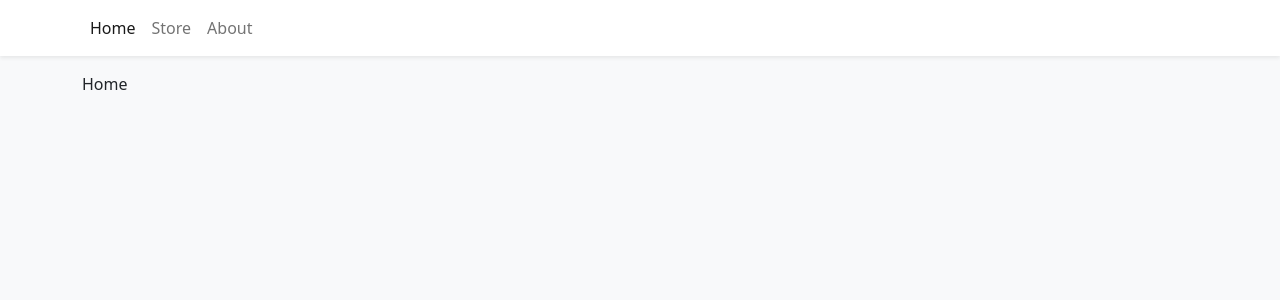
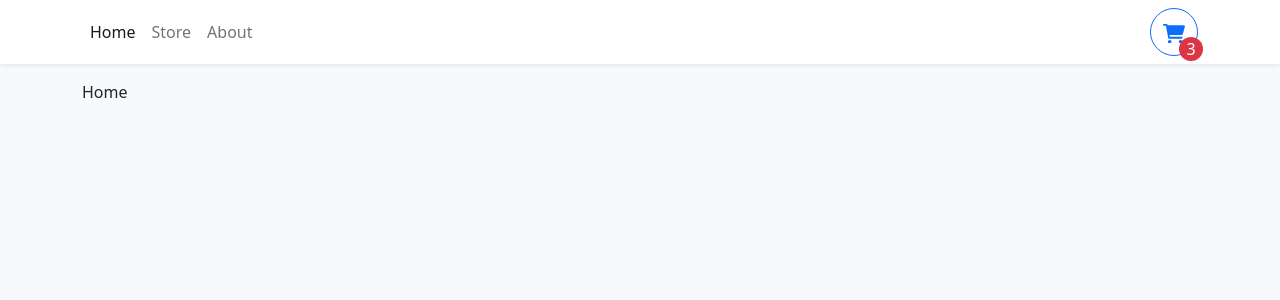
Before and after one commit to Akbarjon03/shop-card, a React (Vite) app: page / in a window 1280 px wide. Shown: the top 300 px of the page. Built offline with nearby package versions, Linux system fonts and the light colour scheme.

Commit message:
json 16 minut

```diff
--- a/src/components/Navbar.tsx
+++ b/src/components/Navbar.tsx
@@ -1,9 +1,9 @@
-import { Container, Nav, Navbar as NavbarBs } from "react-bootstrap";
+import { Button, Container, Nav, Navbar as NavbarBs } from "react-bootstrap";
 import { NavLink } from "react-router-dom";
 
 function Navbar() {
   return (
-    <NavbarBs className="bg-white shadow-sm mb-3">
+    <NavbarBs sticky="top" className="bg-white shadow-sm mb-3">
       <Container>
         <Nav className="me-auto">
           <Nav.Link to="/" as={NavLink}>
@@ -16,6 +16,33 @@ function Navbar() {
             About
           </Nav.Link>
         </Nav>
+        <Button
+          style={{ width: "3rem", height: "3rem", position: "relative" }}
+          variant="outline-primary"
+          className="rounded-circle"
+        >
+          <svg
+            xmlns="http://www.w3.org/2000/svg"
+            viewBox="0 0 576 512"
+            fill="currentColor"
+          >
+            <path d="M96 0C107.5 0 117.4 8.19 119.6 19.51L121.1 32H541.8C562.1 32 578.3 52.25 572.6 72.66L518.6 264.7C514.7 278.5 502.1 288 487.8 288H170.7L179.9 336H488C501.3 336 512 346.7 512 360C512 373.3 501.3 384 488 384H159.1C148.5 384 138.6 375.8 136.4 364.5L76.14 48H24C10.75 48 0 37.25 0 24C0 10.75 10.75 0 24 0H96zM128 464C128 437.5 149.5 416 176 416C202.5 416 224 437.5 224 464C224 490.5 202.5 512 176 512C149.5 512 128 490.5 128 464zM512 464C512 490.5 490.5 512 464 512C437.5 512 416 490.5 416 464C416 437.5 437.5 416 464 416C490.5 416 512 437.5 512 464z" />
+          </svg>
+          <div
+            className="rounded-circle bg-danger d-flex justify-content-center align-items-center"
+            style={{
+              color: "white",
+              width: "1.5rem",
+              height: "1.5rem",
+              position: "absolute",
+              bottom: 0,
+              right: 0,
+              transform: "translate(25%, 25%)",
+            }}
+          >
+            3
+          </div>
+        </Button>
       </Container>
     </NavbarBs>
   );
```
Also changed, not shown: src/data/items.json (added, +32 -0 lines).
